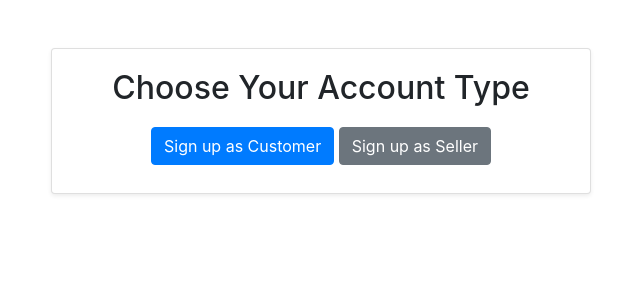
After one commit to nikitamasal9/ShopSense-AI-Powered-Review-Insights, a Django app: page /auth/onboarding/ in a window 1280 px wide. The commit adds this page. Shown: the top 300 px of the page, without its empty margins (319-959 px from the left). Run offline with Django 5.2, Linux system fonts and the light colour scheme; some libraries are stand-ins or nearby versions.

Commit message:
seller and customer signup pages and auth modules

```diff
--- a/shopsense/Authentication/admin.py
+++ b/shopsense/Authentication/admin.py
@@ -1,6 +1,6 @@
 from django.contrib import admin
-from .models import Customer, Merchant
+from .models import *
 
 # Register your models here.
 admin.site.register(Customer)
-admin.site.register(Merchant)
+admin.site.register(Seller)
--- /dev/null
+++ b/shopsense/Authentication/templates/customer_signup.html
@@ -0,0 +1,6 @@
+<h2>Customer Sign-up</h2>
+<form method="POST">
+    {% csrf_token %}
+    {{ form.as_p }}
+    <button type="submit">Sign Up</button>
+</form>
--- /dev/null
+++ b/shopsense/Authentication/templates/onboarding.html
@@ -0,0 +1,30 @@
+<!DOCTYPE html>
+<html lang="en">
+<head>
+    <meta charset="UTF-8">
+    <meta name="viewport" content="width=device-width, initial-scale=1.0">
+    <title>Choose Account Type</title>
+    <link href="https://stackpath.bootstrapcdn.com/bootstrap/4.5.2/css/bootstrap.min.css" rel="stylesheet">
+</head>
+<body>
+<div class="container mt-5">
+    <div class="row justify-content-center">
+        <div class="col-md-6">
+            <div class="card shadow-sm">
+                <div class="card-body">
+                    <h2 class="card-title text-center">Choose Your Account Type</h2>
+                    <form method="POST" class="text-center">
+                        {% csrf_token %}
+                        <button type="submit" name="user_type" value="customer" class="btn btn-primary my-2">Sign up as Customer</button>
+                        <button type="submit" name="user_type" value="seller" class="btn btn-secondary my-2">Sign up as Seller</button>
+                    </form>
+                </div>
+            </div>
+        </div>
+    </div>
+</div>
+<script src="https://code.jquery.com/jquery-3.5.1.slim.min.js"></script>
+<script src="https://cdn.jsdelivr.net/npm/@popperjs/core@2.5.4/dist/umd/popper.min.js"></script>
+<script src="https://stackpath.bootstrapcdn.com/bootstrap/4.5.2/js/bootstrap.min.js"></script>
+</body>
+</html>
--- /dev/null
+++ b/shopsense/Authentication/templates/seller_signup.html
@@ -0,0 +1,6 @@
+<h2>Seller Sign-up</h2>
+<form method="POST">
+    {% csrf_token %}
+    {{ form.as_p }}
+    <button type="submit">Sign Up</button>
+</form>
--- a/shopsense/Authentication/urls.py
+++ b/shopsense/Authentication/urls.py
@@ -2,6 +2,9 @@ from django.urls import path
 from . import views
 
 urlpatterns = [
-    path('signin/', views.sign_in, name='sign_in'),
-    path('signup/', views.sign_up, name='sign_up'),
+    path('signin/', views.user_login, name='sign_in'),
+    # path('signup/', views.sign_up, name='sign_up'),
+    path('onboarding/', views.onboarding, name='onboarding'),
+    path('customer/signup/', views.customer_signup, name='customer_signup'),
+    path('seller/signup/', views.seller_signup, name='seller_signup'),
 ]
--- a/shopsense/Authentication/views.py
+++ b/shopsense/Authentication/views.py
@@ -1,15 +1,51 @@
 from django.http import HttpResponse
-from django.shortcuts import render
+from django.shortcuts import redirect, render
+from django.contrib.auth.models import User
+from django.contrib.auth import login
+
+from .forms import CustomerSignUpForm, SellerSignUpForm
 
 # Create your views here.
-def sign_in(request):
+def user_login(request):
   if request.method == 'POST':
     print(request.POST)
     return HttpResponse("Sign in page")
   return render(request, 'signin.html')
 
-def sign_up(request):
-  if request.method == 'POST':
-    print(request.POST)
-    return HttpResponse("Sign up page")
-  return render(request, 'signup.html')
+def customer_signup(request):
+    if request.method == 'POST':
+        form = CustomerSignUpForm(request.POST)
+        if form.is_valid():
+            user = User.objects.create_user(username=form.cleaned_data['username'], password=form.cleaned_data['password'])
+            customer = form.save(commit=False)
+            customer.user = user
+            customer.save()
+            login(request, user)
+            return redirect('/customer/dashboard')
+    else:
+        form = CustomerSignUpForm()
+    return render(request, 'customer_signup.html', {'form': form})
+
+def seller_signup(request):
+    if request.method == 'POST':
+        form = SellerSignUpForm(request.POST)
+        if form.is_valid():
+            user = User.objects.create_user(username=form.cleaned_data['username'], password=form.cleaned_data['password'])
+            seller = form.save(commit=False)
+            seller.user = user
+            seller.save()
+            login(request, user)
+            return redirect('/seller/dashboard')
+    else:
+        form = SellerSignUpForm()
+    return render(request, 'seller_signup.html', {'form': form})
+
+
+def onboarding(request):
+    if request.method == 'POST':
+        user_type = request.POST.get('user_type')
+        if user_type == 'customer':
+            return redirect('customer_signup')
+        elif user_type == 'seller':
+            return redirect('seller_signup')
+    return render(request, 'onboarding.html')
--- a/shopsense/shopsense/urls.py
+++ b/shopsense/shopsense/urls.py
@@ -20,13 +20,15 @@ from django.urls import path, include
 from django.conf import settings
 from django.conf.urls.static import static
 from django.urls import include, path
-from .views import home, product_detail, landing_page
+from .views import customer_dashboard, home, product_detail, landing_page, seller_dashboard
 
 
 urlpatterns = [
     path('', landing_page, name='landing_page'),
     path('', home, name='home'),
     path('products/', home, name='product_list'),
+    path('customer/dashboard/', customer_dashboard, name='customer_dashboard'),
+    path('seller/dashboard/', seller_dashboard, name='seller_dashboard'),
 
     path('product/<str:product_name>/', product_detail, name='product_detail'),
     path('admin/', admin.site.urls),
--- a/shopsense/shopsense/views.py
+++ b/shopsense/shopsense/views.py
@@ -51,3 +51,8 @@ def landing_page(request):
     # if not request.user.is_authenticated:
     #     return redirect('/auth/signin')
     return render(request, 'landing.html')
+
+def customer_dashboard(request):
+    return render(request, 'customer_dashboard.html')
+def seller_dashboard(request):
+    return render(request, 'seller_dashboard.html')
--- /dev/null
+++ b/shopsense/theme/templates/customer_dashboard.html
@@ -0,0 +1,2 @@
+<h2>Welcome, Customer!</h2>
+<p>Your profile and purchases will be managed here.</p>
--- a/shopsense/theme/templates/landing.html
+++ b/shopsense/theme/templates/landing.html
@@ -7,7 +7,7 @@
 
         <!-- Call to Action -->
         <div class="mt-6">
-            <a href="{% url 'sign_up' %}" class="bg-blue-600 hover:bg-blue-700 text-white font-semibold py-3 px-6 rounded-lg shadow-md transition duration-300">
+            <a href="/auth/onboarding" class="bg-blue-600 hover:bg-blue-700 text-white font-semibold py-3 px-6 rounded-lg shadow-md transition duration-300">
                 Get Started
             </a>
         </div>
--- /dev/null
+++ b/shopsense/theme/templates/seller_dashboard.html
@@ -0,0 +1,2 @@
+<h2>Welcome, Seller!</h2>
+<p>Manage your products and sales here.</p>
```
Also changed, not shown: shopsense/Authentication/forms.py (added, +19 -0 lines), shopsense/Authentication/models.py (+10 -7 lines), shopsense/Authentication/migrations/0004_seller_delete_merchant.py (added), shopsense/db.sqlite3.
